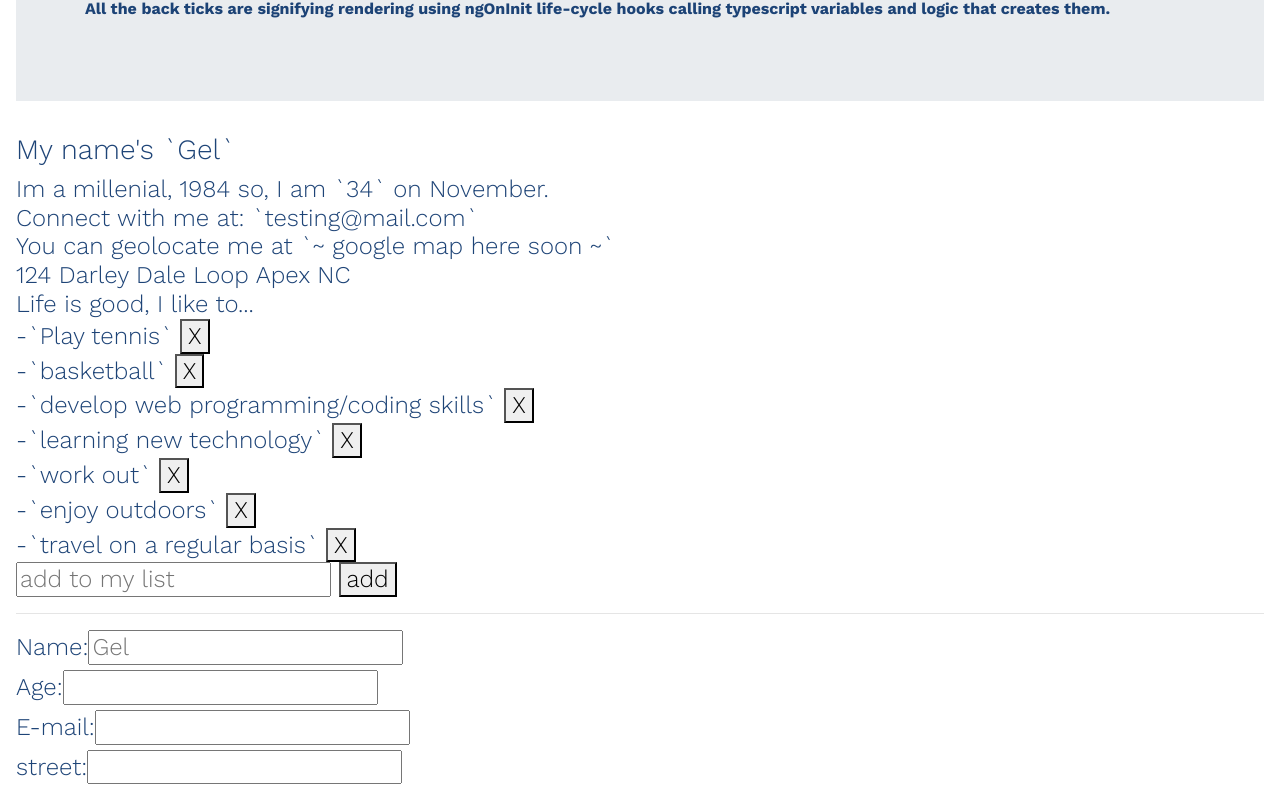
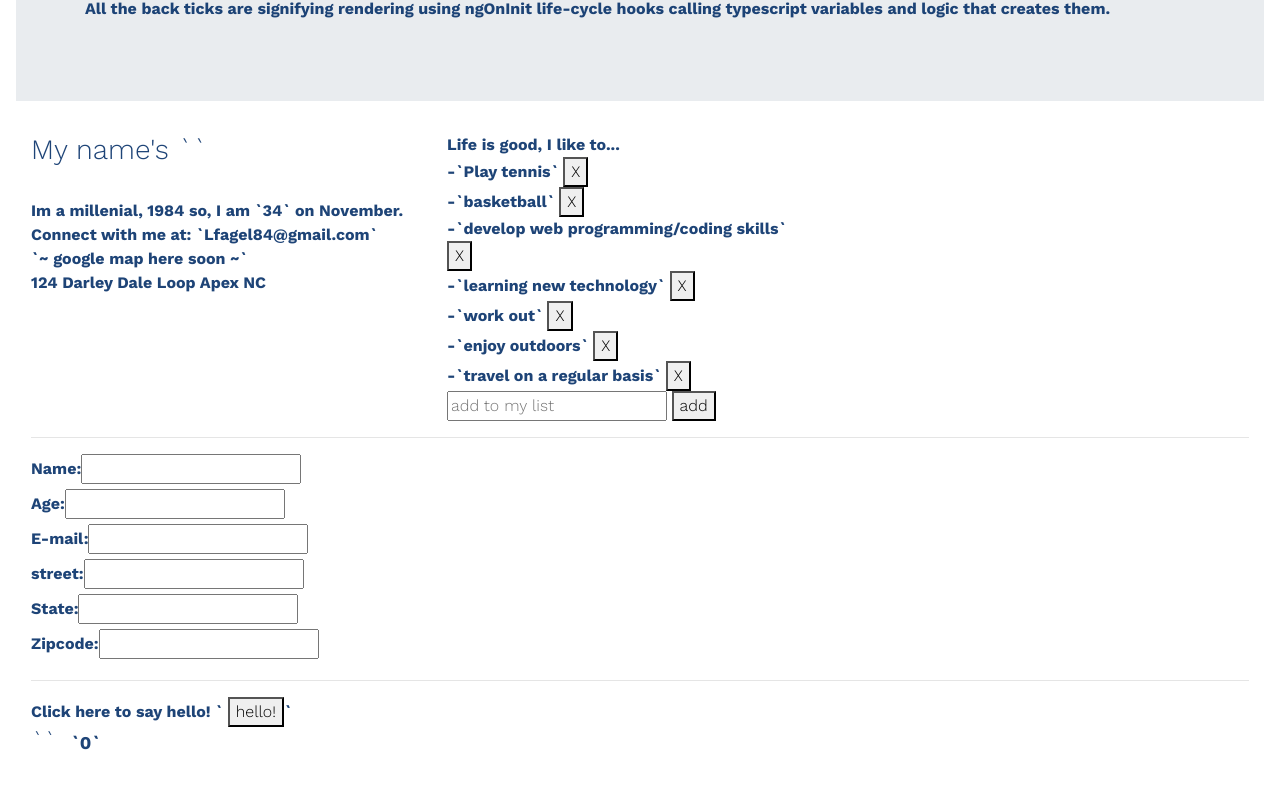
Before and after one commit to IamGiel/AngularApplication, an Angular app: page /traversy in a window 1280 px wide. Shown: the part 397-1184 px from the top of the page. Built offline with nearby package versions, Linux system fonts and the light colour scheme.

Commit message:
heroes added

```diff
--- a/src/app/heroes/heroes.component.html
+++ b/src/app/heroes/heroes.component.html
@@ -23,6 +23,8 @@
   <div class="col-4">
     <div class="card" style="width: 18rem;">
       <img class="card-img-top" src="{{imageHappy1}}" alt="Card image cap">
+      <button href="#" class="btn btn-danger" (click)="normalize()" *ngIf="showBtnAnger">Angrify</button>
+      <button href="#" class="btn btn-primary" (click)="happify()" *ngIf="showBtn">Happify</button>
       <div class="card-body">
         <h5 class="card-title">{{player1}}</h5>
         <hr>
@@ -42,8 +44,7 @@
         <p>
           The `angrify` button will change the image. This is done with two-way binding [(ngModel)].
         </p>
-        <button href="#" class="btn btn-danger" (click)="normalize()" *ngIf="showBtnAnger">Angrify</button>
-        <button href="#" class="btn btn-primary" (click)="happify()" *ngIf="showBtn">Happify</button>
+
       </div>
     </div>
   </div>
@@ -51,6 +52,9 @@
   <div class="col-4">
     <div class="card" style="width: 18rem;">
       <img class="card-img-top" src="{{imageHappy2}}" alt="Card image cap">
+      <button href="#" class="btn btn-danger" (click)="normalize2()" *ngIf="showBtnAnger2">Angrify</button>
+      <button href="#" class="btn btn-primary" (click)="happify2()" *ngIf="showBtn2">Happify</button>
+
       <div class="card-body">
         <h5 class="card-title">{{player2}}</h5>
         <hr>
@@ -80,11 +84,6 @@
           The font color here, is changed using attribute binding [ngStyle]. SpongeBobs "funny" trait is changed to yellow using [ngClass]
           for bootstrap (text-warning).
         </p>
-
-
-
-        <button href="#" class="btn btn-danger" (click)="normalize2()" *ngIf="showBtnAnger2">Angrify</button>
-        <button href="#" class="btn btn-primary" (click)="happify2()" *ngIf="showBtn2">Happify</button>
       </div>
     </div>
   </div>
@@ -92,6 +91,9 @@
   <div class="col-4">
     <div class="card" style="width: 18rem;">
       <img class="card-img-top" src="{{imageHappy3}}" alt="Card image cap">
+      <button href="#" class="btn btn-danger" (click)="normalize3()" *ngIf="showBtnAnger3">Angrify</button>
+      <button href="#" class="btn btn-primary" (click)="happify3()" *ngIf="showBtn3">Happify</button>
+
       <div class="card-body">
         <h5 class="card-title">{{player3}}</h5>
         <hr>
@@ -111,8 +113,6 @@
           through javascript logic done in the component. `*ngFor="let var of vars"` where var is variable and vars = an
           array of values, allows for iterating through values in an array and dsiplaying it in the DOM.
         </p>
-        <button href="#" class="btn btn-danger" (click)="normalize3()" *ngIf="showBtnAnger3">Angrify</button>
-        <button href="#" class="btn btn-primary" (click)="happify3()" *ngIf="showBtn3">Happify</button>
       </div>
     </div>
   </div>
--- a/src/app/heroes/heroes.component.ts
+++ b/src/app/heroes/heroes.component.ts
@@ -95,7 +95,7 @@ export class HeroesComponent implements OnInit {
   }
   happify3() {
     //logic here
-    this.imageHappy3 = "../assets/images/patrick.jpeg";
+    this.imageHappy3 = "../assets/images/patrick.png";
     this.showBtn3 = false;
     this.showBtnAnger3 = true;
   }
--- a/src/app/traversy/traversy.component.html
+++ b/src/app/traversy/traversy.component.html
@@ -2,42 +2,55 @@
 <div class="jumbotron jumbotron-fluid">
   <div class="container">
     <h1 class="display-4">Repetition Is the Greatest Trainer of all...</h1>
-    <p class="lead">Below, Ill add a bootstrap templating but the main focus is the logic and use of the new Angular5 directives (structural and attribute binding). The use of interface (separating properties from an object variable for DRY coding) is at work.
+    <p class="lead">Below, Ill add a bootstrap templating but the main focus is the logic and use of the new Angular5 directives (structural
+      and attribute binding). The use of interface (separating properties from an object variable for DRY coding) is at work.
     </p>
     <p class="lead">
-      We will use service as an API storage that will be redistributed.  We will be using jsonplaceholder.typicode as a tool to get our endpoint and get sample json data to mimic pulling API from a library.  We will also repeat importing @angular modules to appModule, its decorator and its metadata.
+      We will use service as an API storage that will be redistributed. We will be using jsonplaceholder.typicode as a tool to
+      get our endpoint and get sample json data to mimic pulling API from a library. We will also repeat importing @angular
+      modules to appModule, its decorator and its metadata.
     </p>
     <p>
-    All the back ticks are signifying rendering using ngOnInit life-cycle hooks calling typescript variables and logic that creates them.
+      All the back ticks are signifying rendering using ngOnInit life-cycle hooks calling typescript variables and logic that creates
+      them.
     </p>
   </div>
 </div>
 
-
+<div class="container-fluid">
+  <div class="row">
+    <div class="col-sm-6 col-md-4 col-md-offset-4 col-sm-offset-3">
       <h3>My name's `{{interpolation}}`</h3>
-<h4>Im a millenial, 1984 so, I am `{{age}}` on November.
       <br>
-  Connect with me at: `{{email}}`
-  <br>
-You can geolocate me at `~ google map here soon ~`
+      Im a millenial, 1984 so, I am `{{age}}` on November.
+      <br> Connect with me at: `{{email}}`
+      <br>  `~ google map here soon ~`
       <br>{{address.street}} {{address.city}} {{address.state}}
-
+    </div>
+    <div class="col-sm-6 col-md-4 col-md-offset-4 col-sm-offset-3">
       <div>
         Life is good, I like to...
         <ul *ngFor="let hobby of hobbies; let i = index">
-    <li>-`{{hobby}}` <button (click)="deleteHobby(hobby)">X</button></li>
+          <li>-`{{hobby}}`
+            <button (click)="deleteHobby(hobby)">X</button>
+          </li>
         </ul>
-  <form (submit)="addHobby(hobby.value)"><!-- #hobby -->
+        <form (submit)="addHobby(hobby.value)">
+          <!-- #hobby -->
           <input type="text" placeholder="add to my list" #hobby>{{addtoHobbyList}}
           <button>add</button>
         </form>
       </div>
+    </div>
+  </div>
+
   <hr>
 
   <form>
     <div>
       <Label for="interpolation">Name: </Label>
-    <input type="text" ([ngModel])="interpolation" placeholder="{{interpolation}}">
+      <input type="text" ([ngModel])="madness" placeholder="{{interpolation}}">
+      <span>{{madness}}</span>
     </div>
     <div>
       <Label for="age">Age: </Label>
@@ -64,7 +77,10 @@ You can geolocate me at `~ google map here soon ~`
   <hr>
 
   <div>
-  Click here to say hello! `<button (click)="flashMessage()">hello!</button>`
-  <h4>`{{sayHello}}`<span class="badge">`{{visitors}}`</span></h4>
+    Click here to say hello! `
+    <button (click)="flashMessage()">hello!</button>`
+    <h4>`{{sayHello}}`
+      <span class="badge">`{{visitors}}`</span>
+    </h4>
   </div>
-</h4>
+</div>
--- a/src/app/traversy/traversy.component.ts
+++ b/src/app/traversy/traversy.component.ts
@@ -7,7 +7,7 @@ import { Component, OnInit } from '@angular/core';
   styleUrls: ["./traversy.component.scss"]
 })
 export class TraversyComponent implements OnInit {
-  interpolation: string;
+  interpolation: string = "";
   age: any = new Date().getFullYear();
   email: any = "Lfagel84@gmail.com";
   address: Address; //use interface for nested properties
@@ -23,10 +23,10 @@ export class TraversyComponent implements OnInit {
   ngOnInit() {
     console.log("ngOnInit is initialized, changed the name of John Doe to Gel");
     console.log("typescript strictly tells us of its `type`");
-    this.interpolation = "Gel";
+    this.interpolation = "";
     console.log("use javascript logic for getting age");
     this.age = this.age - 1984;
-    this.email = "testing@mail.com";
+    this.email = "Lfagel84@gmail.com";
     this.address = {
       street: "124 Darley Dale Loop",
       city: "Apex",
```
Lines whose indentation alone changed are shown as unchanged.
